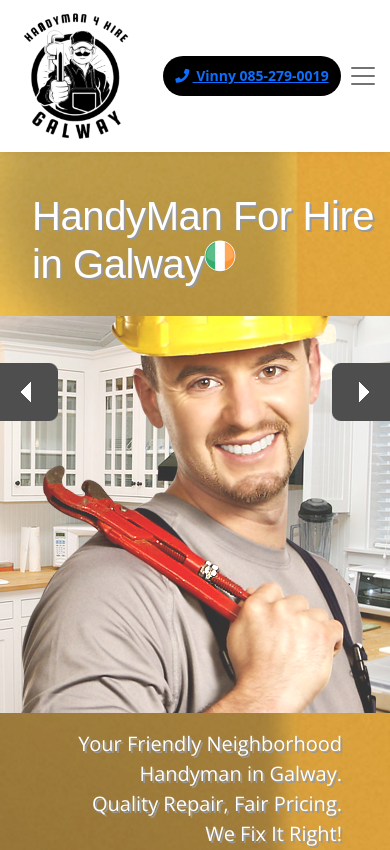
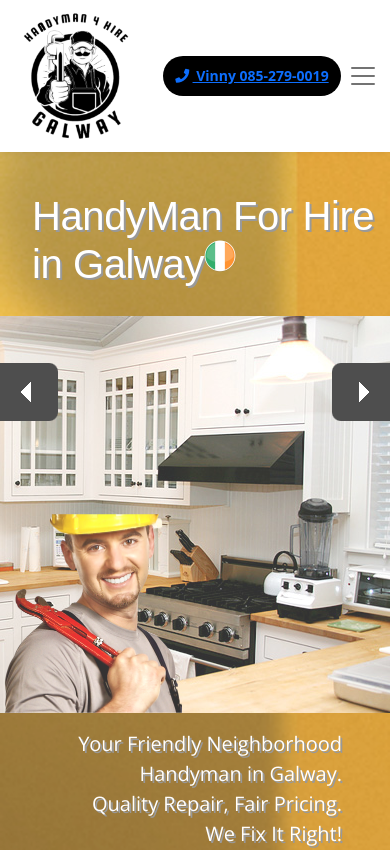
Before and after one commit to woondrous-web-design/demo.github.io, an Angular app: page / in a window 390 px wide. Shown: the top 850 px of the page. Built offline with nearby package versions, Linux system fonts and the light colour scheme.

Commit message:
fix overlapped handyman size on slideshow

```diff
--- a/src/app/header/header.component.scss
+++ b/src/app/header/header.component.scss
@@ -103,8 +103,16 @@
     @media (min-width: 1500px) {
       left:10rem;
     }
+
+    @media (max-width:1200px) {
+        transform: scale(0.75);
+        left: -100px;
+        top: 99px;
+    }
+
+    @media (max-width:800px) {
+        transform: scale(0.5);
+        left: -100px;
+        top: 99px;
+    }
 }
-
-.btn-solid-lg {
-
-}
```
